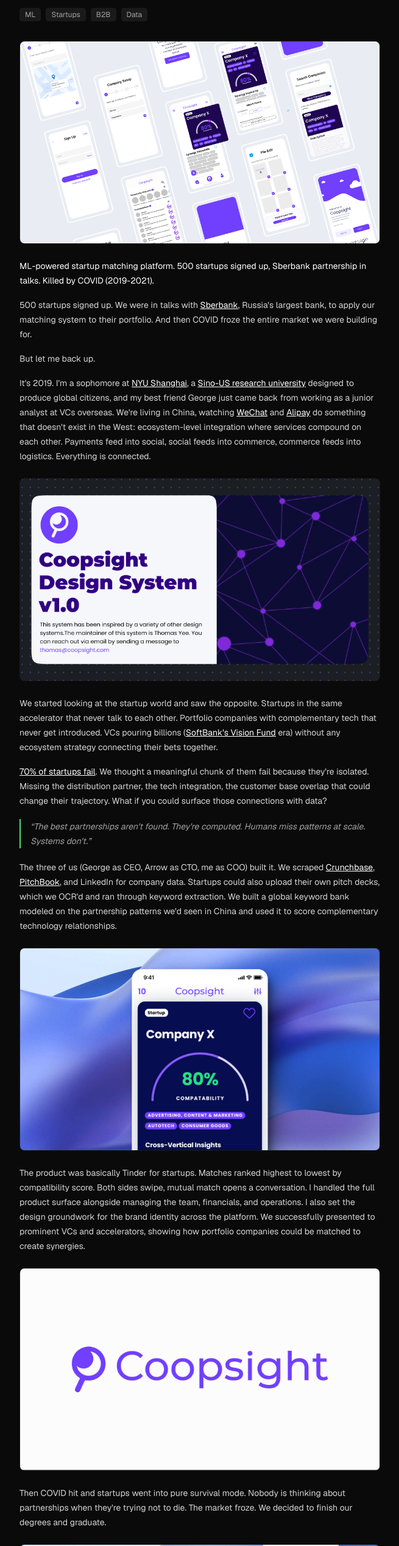
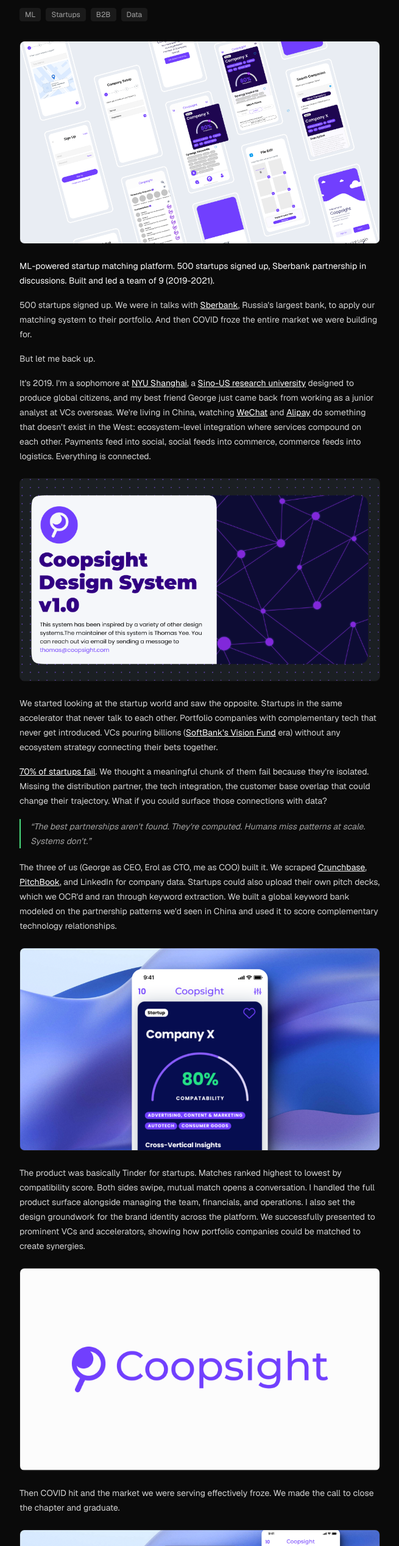
Before and after one commit to tyeetale/tyeetale, an Astro site: page /projects/coopsight in a window 1280 px wide. Shown: the part 265-2800 px from the top of the page at 61% size, without its empty margins (312-967 px from the left). Built offline with nearby package versions, Linux system fonts and the light colour scheme; Astro itself is replaced by a stand-in of ours.

Commit message:
fix: correct Erol name in coopsight, reframe ending as PM case study

```diff
--- a/src/content/projects/coopsight.mdx
+++ b/src/content/projects/coopsight.mdx
@@ -17,7 +17,7 @@ connections:
 
 ![Coopsight Preview](/assets/coopsight/preview.png)
 
-**ML-powered startup matching platform. 500 startups signed up, Sberbank partnership in talks. Killed by COVID (2019-2021).**
+**ML-powered startup matching platform. 500 startups signed up, Sberbank partnership in discussions. Built and led a team of 9 (2019-2021).**
 
 500 startups signed up. We were in talks with [Sberbank](https://www.sberbank.com), Russia's largest bank, to apply our matching system to their portfolio. And then COVID froze the entire market we were building for.
 
@@ -33,7 +33,7 @@ We started looking at the startup world and saw the opposite. Startups in the sa
 
 > The best partnerships aren't found. They're computed. Humans miss patterns at scale. Systems don't.
 
-The three of us (George as CEO, Arrow as CTO, me as COO) built it. We scraped [Crunchbase](https://www.crunchbase.com), [PitchBook](https://pitchbook.com), and LinkedIn for company data. Startups could also upload their own pitch decks, which we OCR'd and ran through keyword extraction. We built a global keyword bank modeled on the partnership patterns we'd seen in China and used it to score complementary technology relationships.
+The three of us (George as CEO, Erol as CTO, me as COO) built it. We scraped [Crunchbase](https://www.crunchbase.com), [PitchBook](https://pitchbook.com), and LinkedIn for company data. Startups could also upload their own pitch decks, which we OCR'd and ran through keyword extraction. We built a global keyword bank modeled on the partnership patterns we'd seen in China and used it to score complementary technology relationships.
 
 ![Coopsight 2](/assets/coopsight/2.png)
 
@@ -41,8 +41,8 @@ The product was basically Tinder for startups. Matches ranked highest to lowest
 
 ![Coopsight 3](/assets/coopsight/3.png)
 
-Then COVID hit and startups went into pure survival mode. Nobody is thinking about partnerships when they're trying not to die. The market froze. We decided to finish our degrees and graduate.
+Then COVID hit and the market we were serving effectively froze. We made the call to close the chapter and graduate.
 
 ![Coopsight 4](/assets/coopsight/4.png)
 
-What stayed with me: the data matching work. Scraping, OCR, keyword mapping, scoring compatibility across dimensions. That was my first real exposure to building systems that surface insights humans miss at scale. The same thinking now drives the data infrastructure I build at Blue Origin and the intent mapping at Mosslayer.
+What stayed with me: the data matching work. Scraping, OCR, keyword mapping, scoring compatibility across dimensions. That was my first real exposure to building systems that surface insights humans miss at scale. More importantly, I learned how to lead a cross-functional team of 9 across design, finance, product, and marketing while simultaneously building the product itself. The same thinking now drives the data infrastructure I build at Blue Origin and the intent mapping at Mosslayer.
```
